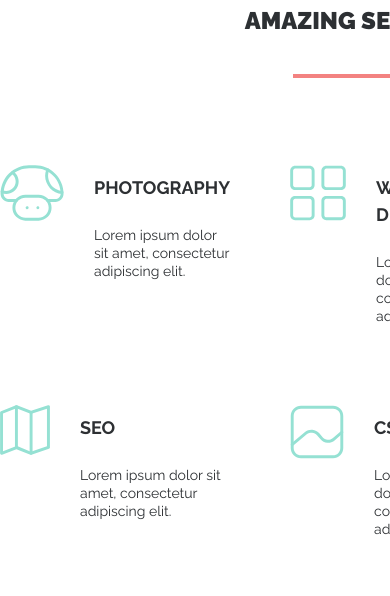
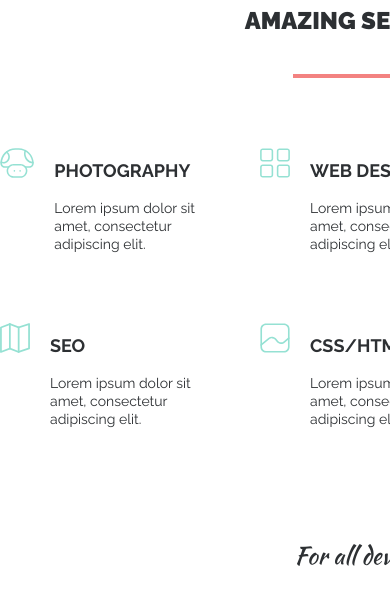
Before and after one commit to hoakiin/mogo, a website built with Parcel: page src/index.html in a window 390 px wide. Shown: the part 1564-2160 px from the top of the page. Built offline with nearby package versions, Linux system fonts and the light colour scheme; files whose address does not match are found by name.

Commit message:
feat: add responsive services styles for tablet

```diff
--- a/src/scss/sections/_services.scss
+++ b/src/scss/sections/_services.scss
@@ -12,12 +12,35 @@
             margin-bottom: 70px;
         }
 
+        @media (max-width: $tablet) {
+            grid-column-gap: 60px;
+            grid-row-gap: 70px;
+            margin-top: 70px;
+        }
+
         &__item {
             display: flex;
             gap: 37px;
 
             @media (max-width: $laptop) {
                 gap: 30px;
+            }
+            @media (max-width: $tablet) {
+                gap: 20px;
+            }
+
+            &__icon {
+                @media (max-width: $laptop) {
+                    img {
+                        height: 44px;
+                    }
+                }
+
+                @media (max-width: $tablet) {
+                    img {
+                        height: 30px;
+                    }
+                }
             }
 
             &__text {
@@ -26,11 +49,11 @@
                 p {
                     line-height: 24px;
                     margin-top: 25px;
-                }
-
-                @media (max-width: $laptop) {
-                    p {
+                    @media (max-width: $laptop) {
                         line-height: 18px;
+                    }
+                    @media (max-width: $tablet) {
+                        margin-top: 15px;
                     }
                 }
             }
```
